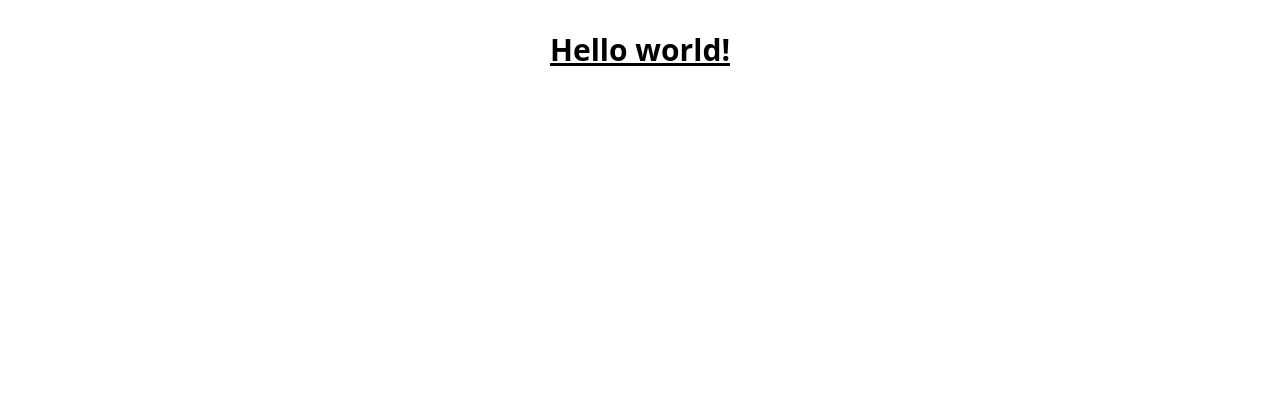
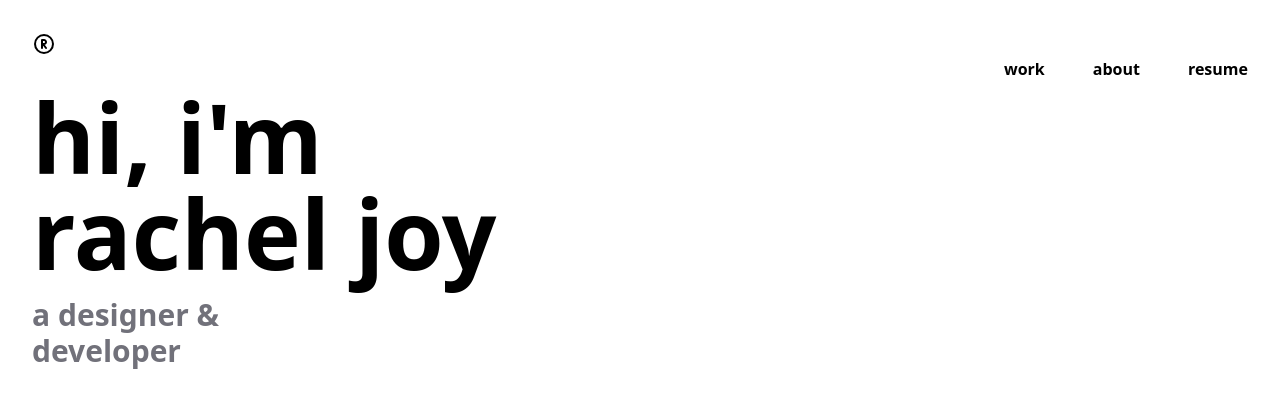
Before and after one commit to rjoyc/portfolio, a React (Vite) app: page / in a window 1280 px wide. Shown: the top 408 px of the page. Built offline with nearby package versions, Linux system fonts and the light colour scheme.

Commit message:
initial commit~

```diff
--- a/src/App.jsx
+++ b/src/App.jsx
@@ -1,15 +1,23 @@
-import { useState } from 'react'
-import reactLogo from './assets/react.svg'
-import './App.css'
+import { useState } from "react";
+import reactLogo from "./assets/react.svg";
+import "./App.css";
+import NavBar from "./components/NavBar";
 
 function App() {
-  const [count, setCount] = useState(0)
+  const [count, setCount] = useState(0);
 
   return (
-    <h1 className="text-3xl font-bold underline">
-      Hello world!
-    </h1>
-  )
+    <div>
+      <NavBar></NavBar>
+      <h1 className="font-bold text-left text-8xl pt-2 pb-2">
+        hi, i'm <br></br> rachel joy
+      </h1>
+      <h2 className="text-3xl font-bold text-left text-zinc-500 pt-2 pb-2">
+        a designer & <br></br> developer
+      </h2>
+
+    </div>
+  );
 }
 
-export default App
+export default App;
--- /dev/null
+++ b/src/components/NavBar.jsx
@@ -0,0 +1,13 @@
+export default function NavBar({aboutLink, resumeLink, workLink}) {
+    return (
+      <div className="flex-row items-center text-right">
+        <img src="src\assets\temp-logo.svg" alt="R logo"></img>
+        <span className="flex-row">
+          <a className="font-semibold pr-12 hover:underline hover:underline-offset-4 hover:cursor-pointer" href={workLink}>work</a>
+          <a className="font-semibold pr-12 hover:underline hover:underline-offset-4 hover:cursor-pointer" href={aboutLink}>about</a>
+          <a className="font-semibold hover:underline hover:underline-offset-4 hover:cursor-pointer" href={resumeLink}>resume</a>
+        </span>
+
+      </div>
+    )
+  }
```
Also changed, not shown: src/assets/temp-logo.svg (added), src/components/ProjectCard.jsx (added).
